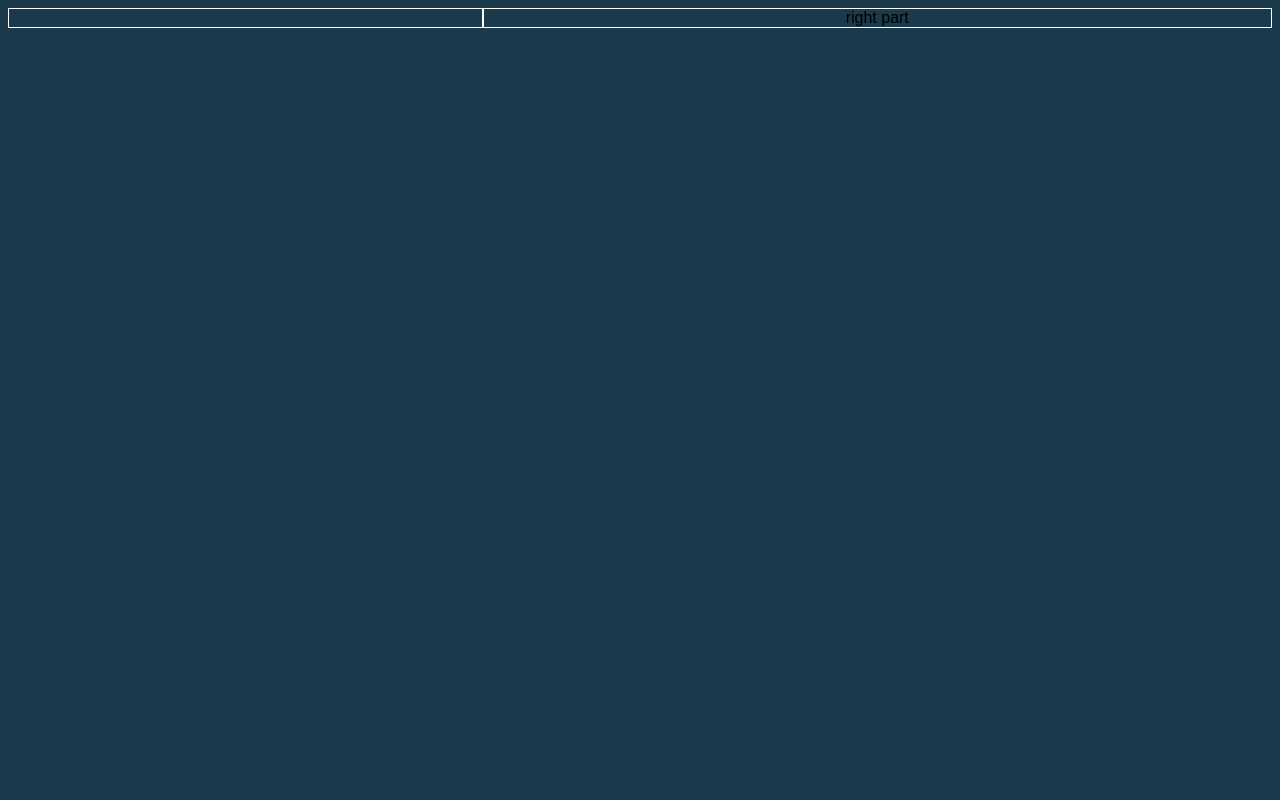
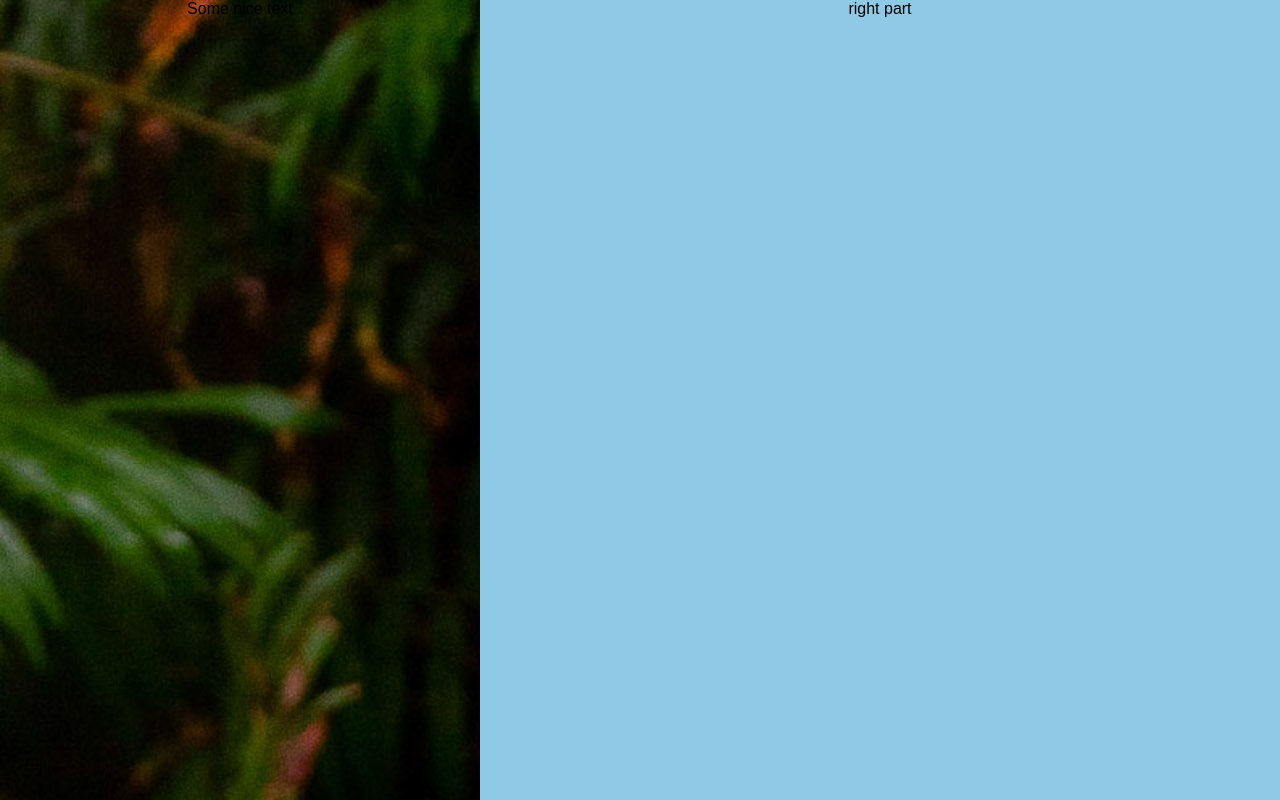
Before and after one commit to PraneethJain/sign-up-form, a plain HTML site: page index.html in a window 1280 px wide. Drawn offline with Linux system fonts and the light colour scheme.

Commit message:
Fixed layout

```diff
--- a/index.html
+++ b/index.html
@@ -10,7 +10,7 @@
   </head>
   <body>
     <div class="left">
-
+      Some nice text
     </div>
     <div class="right">
       right part
--- a/style.css
+++ b/style.css
@@ -1,5 +1,5 @@
 :root {
-  background-color: #1B3A4B;
+  background-color: #8ECAE6;
   font-family: sans-serif;
   text-align: center;
 }
@@ -8,16 +8,23 @@ body {
   display: flex;
   flex-direction: row;
   justify-content: space-between;
+  align-items: center;
+  padding: 0px;
+  margin: 0px;
+  height: 100vh;
 }
 
 .left {
+  background-image: url(./images/bg.jpg);
   flex: 3;
+  height: 100%;
 }
 
 .right {
   flex: 5;
+  height: 100%;
 }
 
 div {
-  border: 1px solid white;
+  /* border: 1px solid white; */
 }
```
